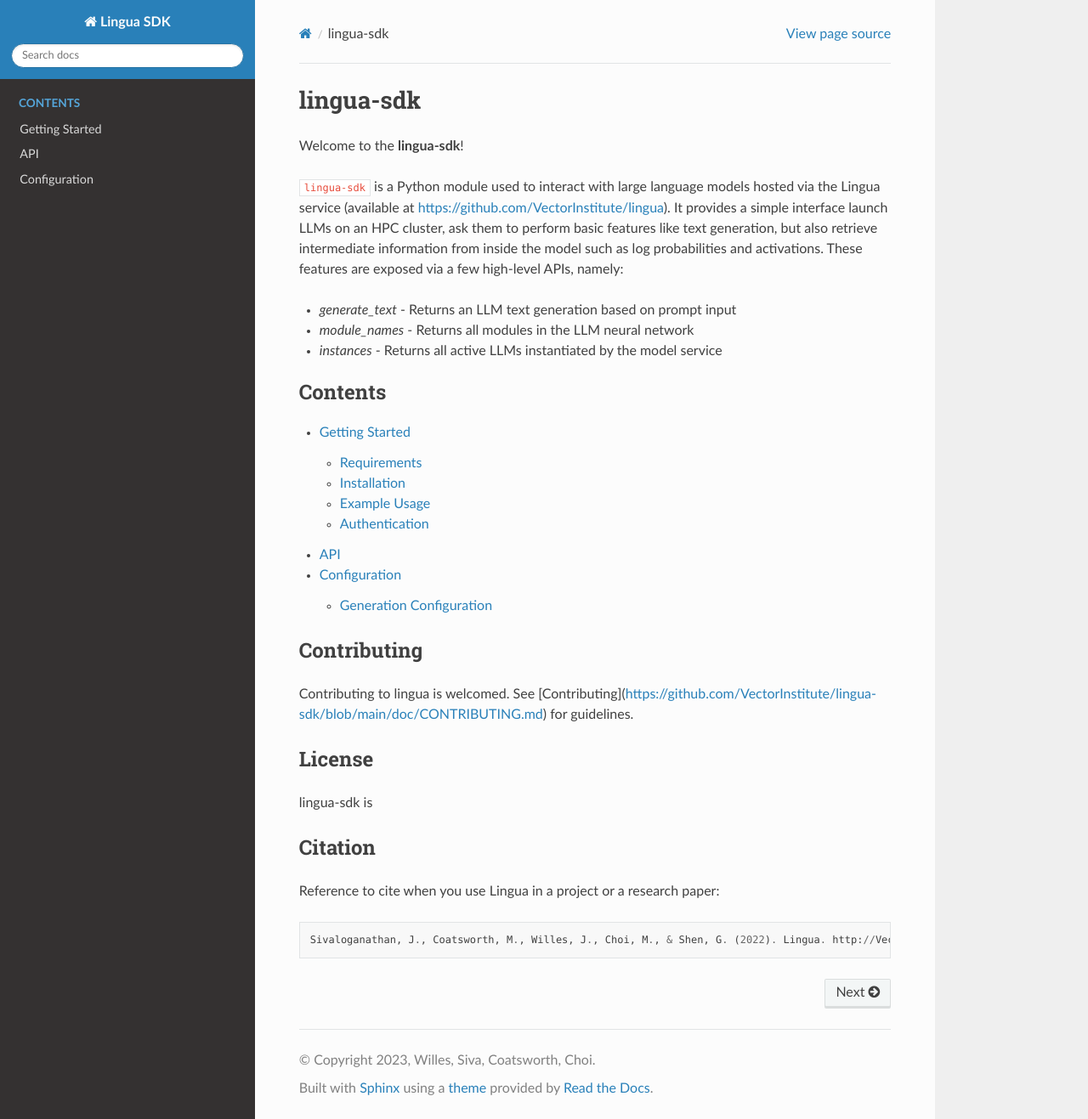
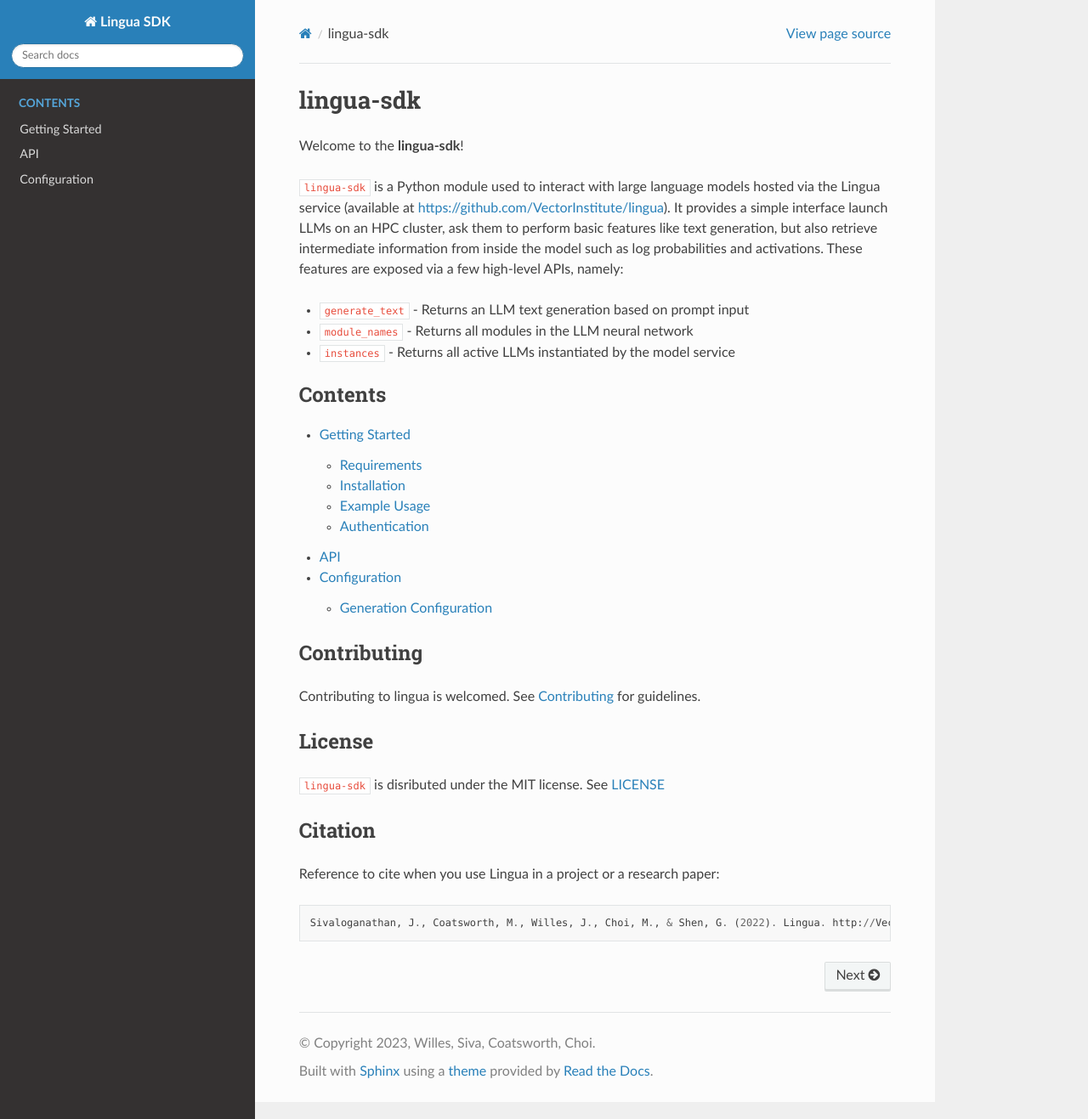
Before and after one commit to VectorInstitute/kaleidoscope-sdk, a Sphinx documentation site: the page built from docs/index.rst, in a window 1280 px wide and 1317 px high. Shown: the whole window at 85% size. Built offline with Sphinx 7.4.7 and the Read the Docs theme 2.0.0, drawn with Linux system fonts in a browser that asks for light colours.

Commit message:
Fix links

```diff
--- a/docs/index.rst
+++ b/docs/index.rst
@@ -10,9 +10,9 @@
 information from inside the model such as log probabilities and activations.
 These features are exposed via a few high-level APIs, namely:
 
-* `generate_text` - Returns an LLM text generation based on prompt input
-* `module_names` - Returns all modules in the LLM neural network
-* `instances` - Returns all active LLMs instantiated by the model service
+* ``generate_text`` - Returns an LLM text generation based on prompt input
+* ``module_names`` - Returns all modules in the LLM neural network
+* ``instances`` - Returns all active LLMs instantiated by the model service
 
 .. toctree::
    :maxdepth: 2
@@ -24,13 +24,13 @@
 
 Contributing
 ------------
-Contributing to lingua is welcomed. See [Contributing](https://github.com/VectorInstitute/lingua-sdk/blob/main/doc/CONTRIBUTING.md) for
+Contributing to lingua is welcomed. See `Contributing <https://github.com/VectorInstitute/lingua-sdk/blob/main/doc/CONTRIBUTING.md>`_ for
 guidelines.
 
 License
 -------
 
-lingua-sdk is
+``lingua-sdk`` is disributed under the MIT license. See `LICENSE <https://github.com/VectorInstitute/lingua-sdk/blob/main/doc/LICENSE>`_
 
 Citation
 --------
```
